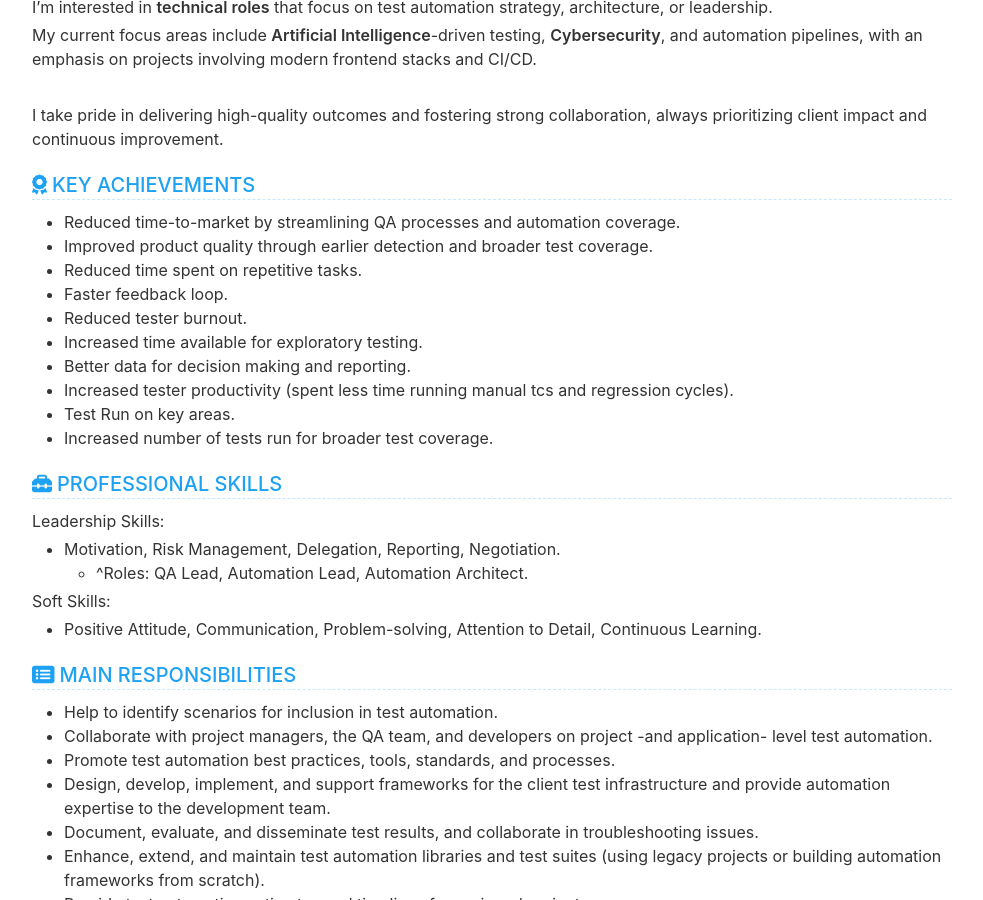
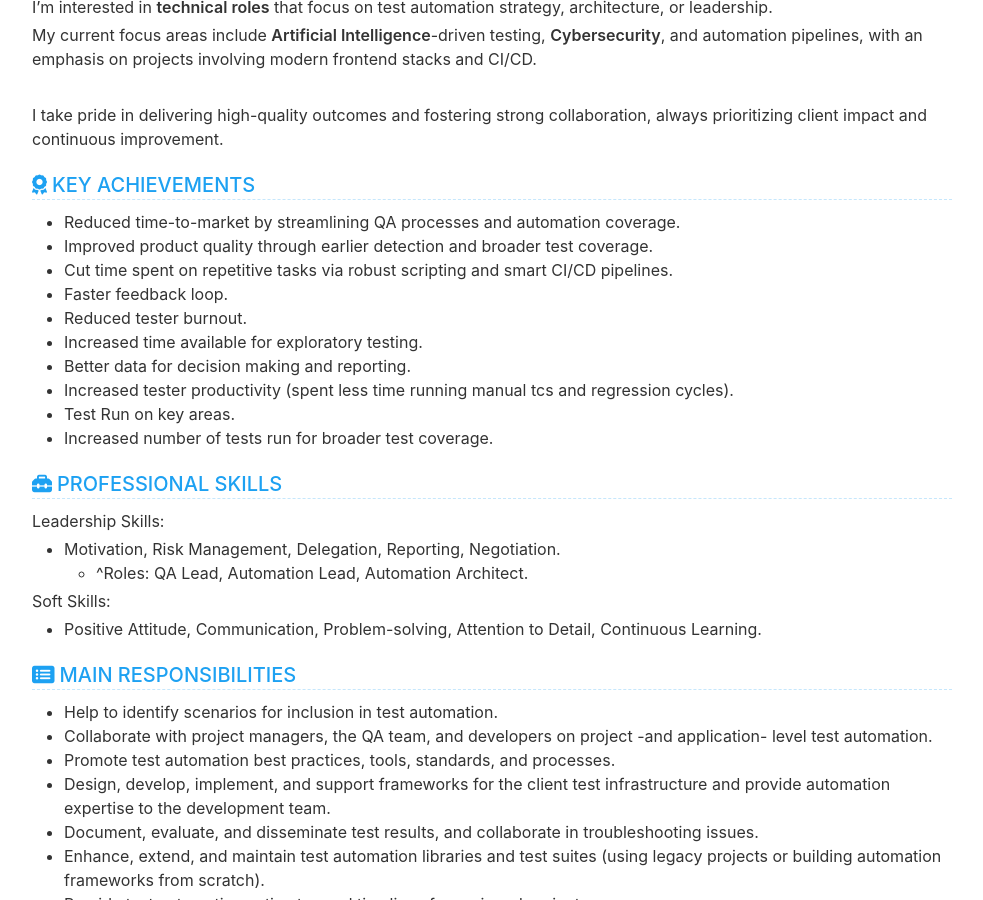
Before and after one commit to cvera08/full-resume, a Jekyll site: the page built from index.html, in a window 1280 px wide and 900 px high, scrolled down 886 px. Shown: the whole window, without its empty margins (148-1131 px from the left). Built offline with Jekyll 4.4.1, drawn with Linux system fonts in a browser that asks for light colours.

Commit message:
feat: key achievements change - third paragraph

```diff
--- a/_data/data.yml
+++ b/_data/data.yml
@@ -69,7 +69,7 @@ award:
   description: |
     - Reduced time-to-market by streamlining QA processes and automation coverage.
     - Improved product quality through earlier detection and broader test coverage.
-    - Reduced time spent on repetitive tasks.
+    - Cut time spent on repetitive tasks via robust scripting and smart CI/CD pipelines.
     - Faster feedback loop.
     - Reduced tester burnout.
     - Increased time available for exploratory testing.
```
